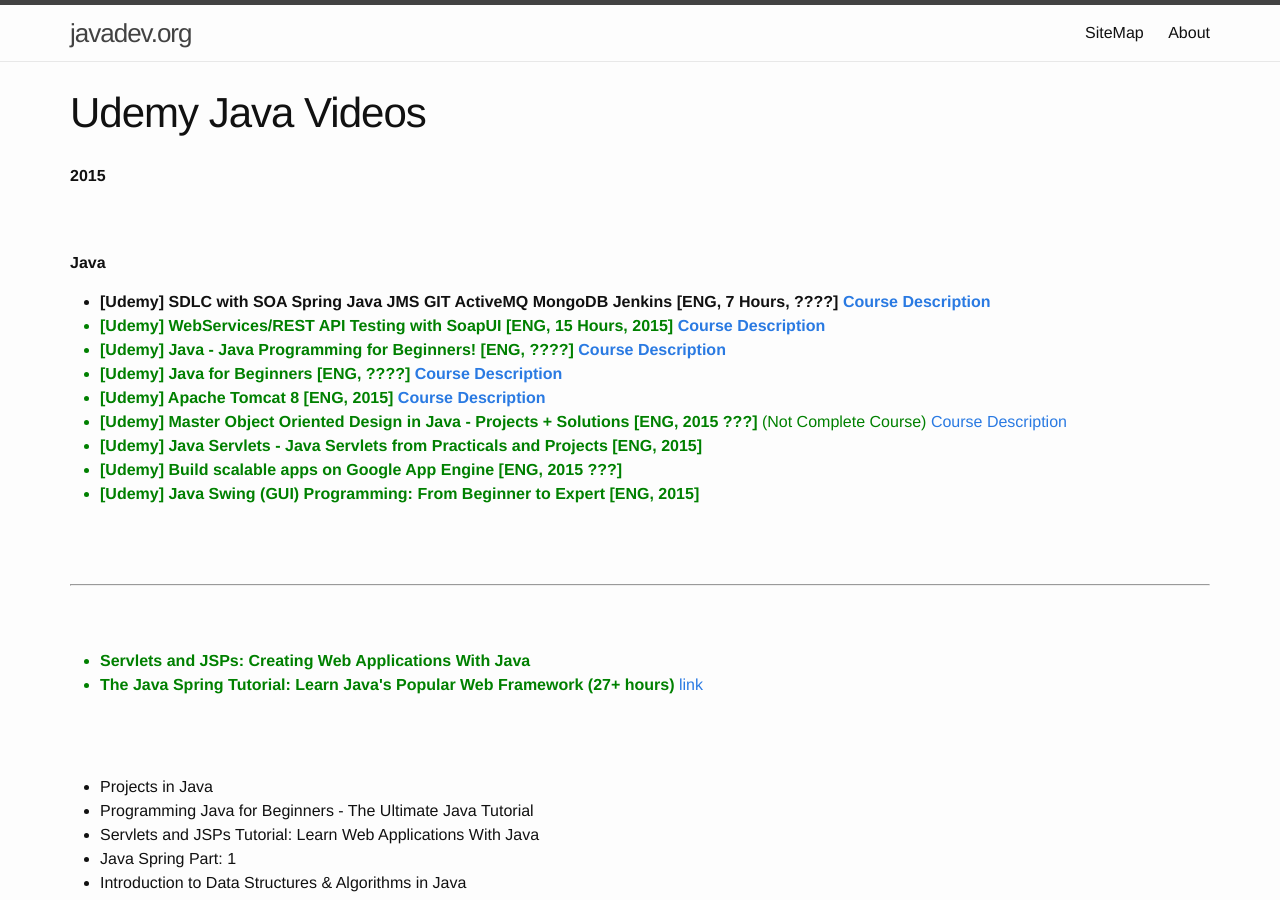
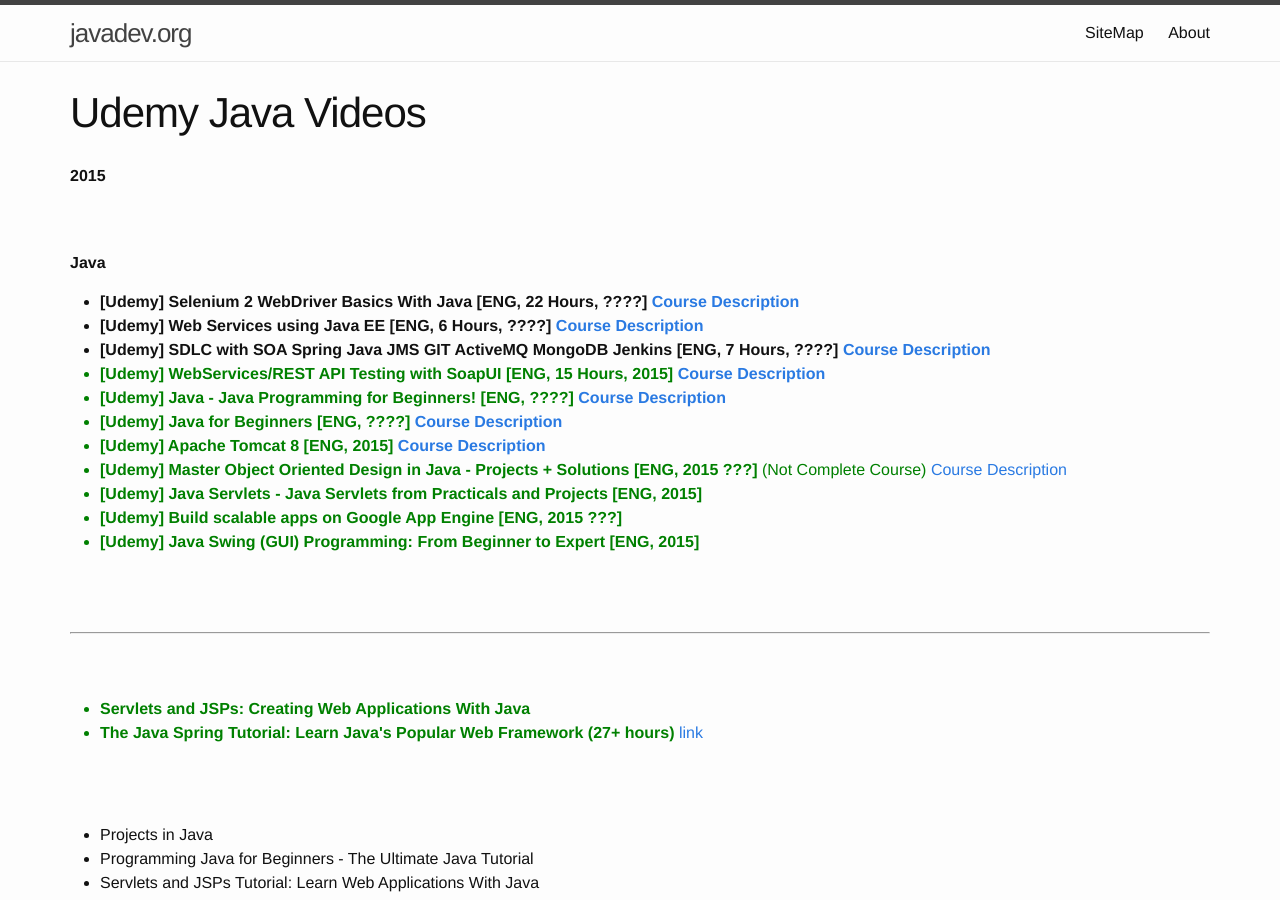
Before and after one commit to webmakaka/javadev.org, a Jekyll site: the page built from website/library/collections/video/paid/udemy.md, in a window 1280 px wide and 900 px high. Built offline with Jekyll 4.4.1, drawn with Linux system fonts in a browser that asks for light colours.

Commit message:
Update udemy.md

```diff
--- a/website/library/collections/video/paid/udemy.md
+++ b/website/library/collections/video/paid/udemy.md
@@ -10,7 +10,8 @@
 <strong>Java</strong>
 
 <ul>
-
+<li><strong>[Udemy] Selenium 2 WebDriver Basics With Java [ENG, 22 Hours, ????] <a href="https://www.udemy.com/selenium-2-webdriver-basics-with-java/">Course Description</a></strong></li>
+<li><strong>[Udemy] Web Services using Java EE [ENG, 6 Hours, ????] <a href="https://www.udemy.com/draft/153870/">Course Description</a></strong></li>
 
 <li><strong>[Udemy] SDLC with SOA Spring Java JMS GIT ActiveMQ MongoDB Jenkins [ENG, 7 Hours, ????] <a href="https://www.udemy.com/sdlc-with-soa-spring-jms-git-activemq-mongodb-jenkins/">Course Description</a></strong></li>
 <li style="color:green"><strong>[Udemy] WebServices/REST API Testing with SoapUI [ENG, 15 Hours, 2015] <a href="https://www.udemy.com/webservices-testing-with-soap-ui/">Course Description</a></strong></li>
```
